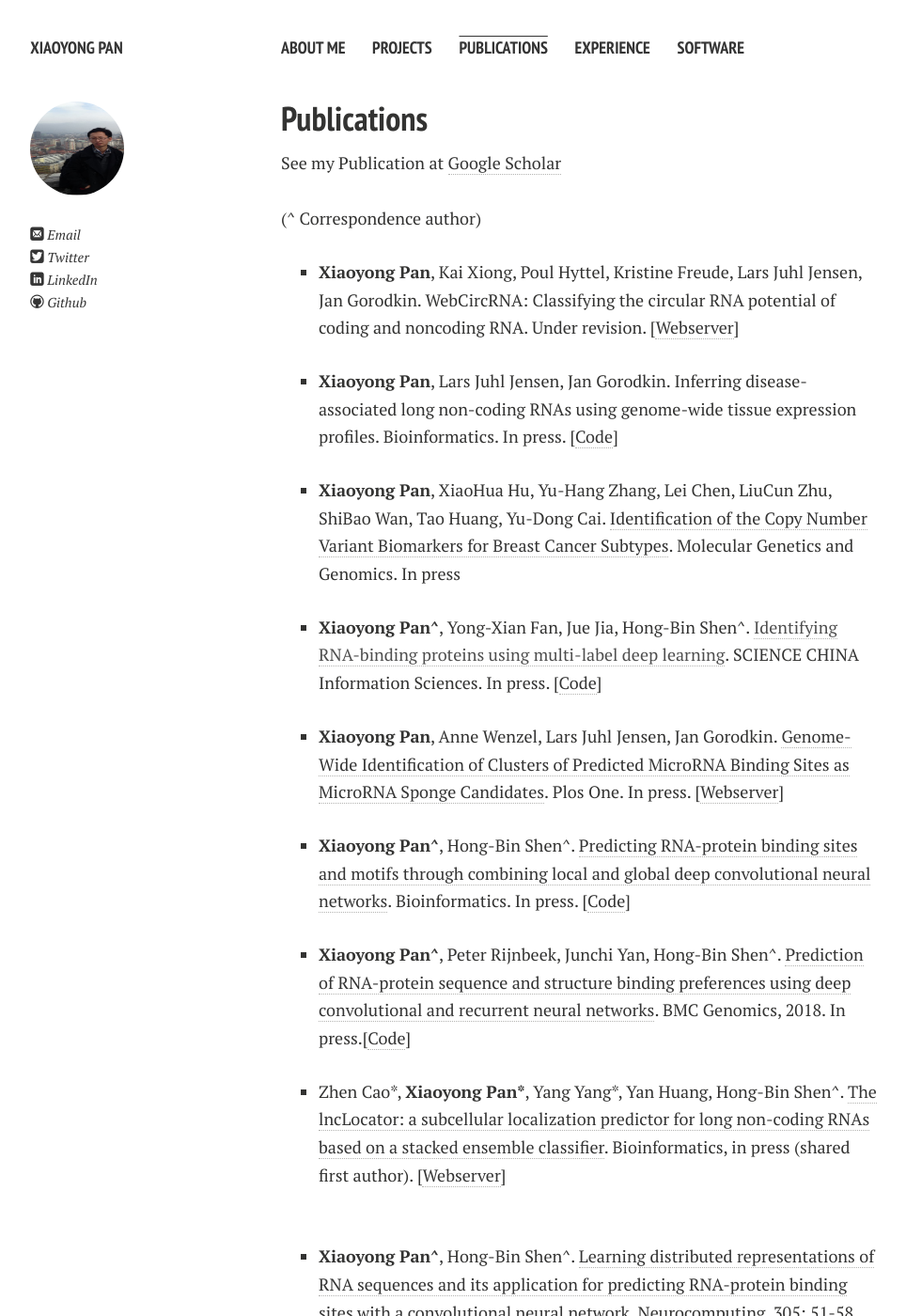
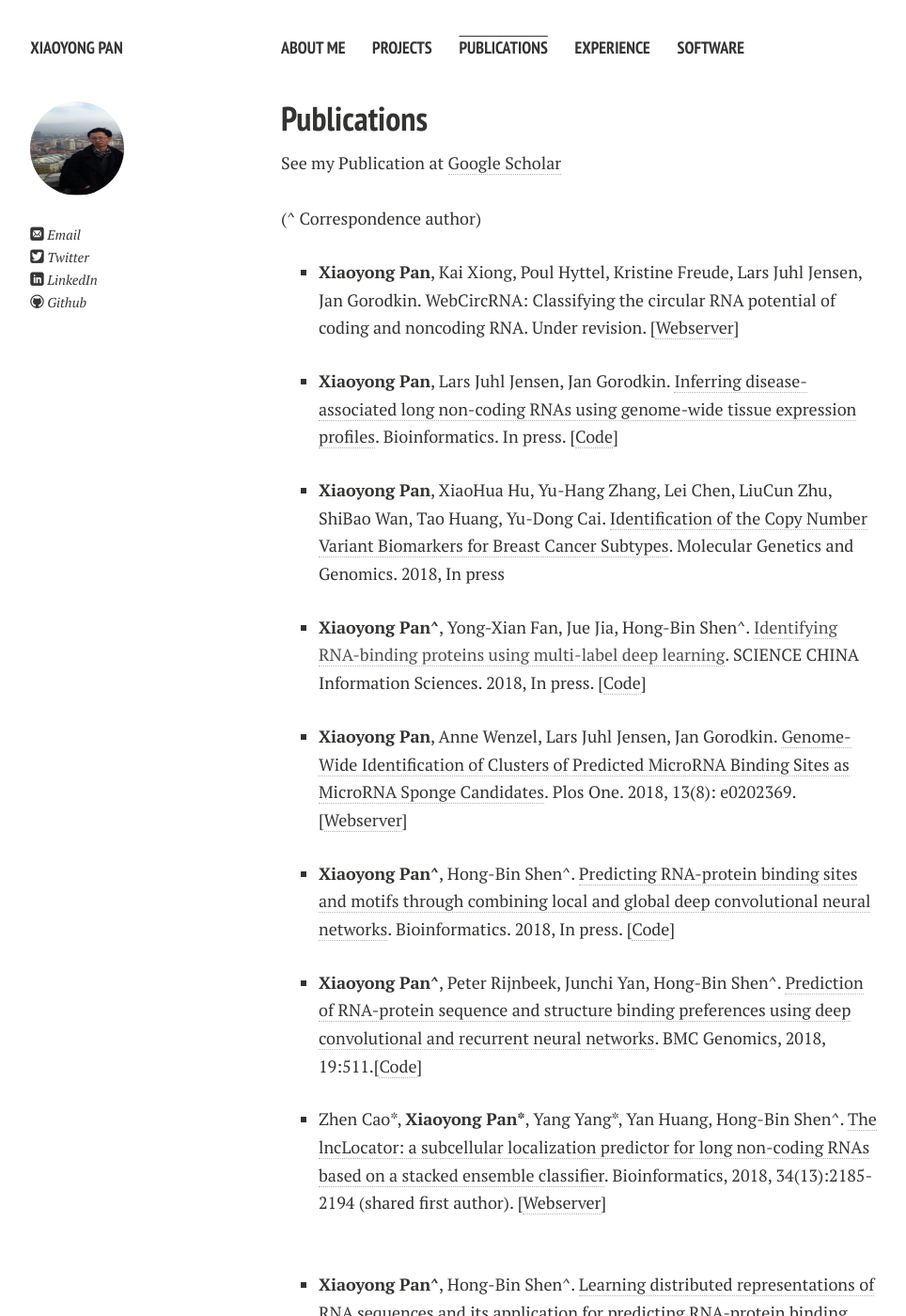
Before and after one commit to xypan1232/xypan1232.github.io, a Jekyll site: the page built from publications.md, in a window 1280 px wide and 1400 px high. Shown: the whole window at 94% size, without its empty margins (21-985 px from the left). Built offline with Jekyll 4.4.1, drawn with Linux system fonts in a browser that asks for light colours; nearby versions of some CDN libraries; Markdown is read by kramdown in place of the engine named in the settings; some of the changed text lies outside the part shown.

Commit message:
Update publications.md

```diff
--- a/publications.md
+++ b/publications.md
@@ -16,35 +16,35 @@ noncoding RNA. Under revision. [<a href="https://rth.dk/resources/webcircrna">We
   </li>
 
 <li>
-    <p><b>Xiaoyong Pan</b>, Lars Juhl Jensen, Jan Gorodkin. Inferring disease-associated long non-coding RNAs using genome-wide tissue expression profiles. Bioinformatics. In press. [<a href="https://github.com/xypan1232/DislncRF">Code</a>]</p>
+    <p><b>Xiaoyong Pan</b>, Lars Juhl Jensen, Jan Gorodkin. <a href="https://academic.oup.com/bioinformatics/advance-article-abstract/doi/10.1093/bioinformatics/bty859/5116144?redirectedFrom=fulltext">Inferring disease-associated long non-coding RNAs using genome-wide tissue expression profiles</a>. Bioinformatics. In press. [<a href="https://github.com/xypan1232/DislncRF">Code</a>]</p>
   </li>
 
 <li>
-    <p><b>Xiaoyong Pan</b>, XiaoHua Hu, Yu-Hang Zhang, Lei Chen, LiuCun Zhu, ShiBao Wan, Tao Huang, Yu-Dong Cai. <a href="https://link.springer.com/article/10.1007/s00438-018-1488-4">Identification of the Copy Number Variant Biomarkers for Breast Cancer Subtypes</a>. Molecular Genetics and Genomics. In press </p>
+    <p><b>Xiaoyong Pan</b>, XiaoHua Hu, Yu-Hang Zhang, Lei Chen, LiuCun Zhu, ShiBao Wan, Tao Huang, Yu-Dong Cai. <a href="https://link.springer.com/article/10.1007/s00438-018-1488-4">Identification of the Copy Number Variant Biomarkers for Breast Cancer Subtypes</a>. Molecular Genetics and Genomics. 2018, In press </p>
   </li>
 
  <li>
-    <p><b>Xiaoyong Pan^</b>, Yong-Xian Fan, Jue Jia, Hong-Bin Shen^. <a href="">Identifying RNA-binding proteins using multi-label deep learning</a>. SCIENCE CHINA Information Sciences. In press. [<a href="https://github.com/xypan1232/iDeepM">Code</a>]</p>
+    <p><b>Xiaoyong Pan^</b>, Yong-Xian Fan, Jue Jia, Hong-Bin Shen^. <a href="">Identifying RNA-binding proteins using multi-label deep learning</a>. SCIENCE CHINA Information Sciences. 2018, In press. [<a href="https://github.com/xypan1232/iDeepM">Code</a>]</p>
   </li>
 
 <li>
-    <p><b>Xiaoyong Pan</b>, Anne Wenzel, Lars Juhl Jensen, Jan Gorodkin. <a href="https://doi.org/10.1371/journal.pone.0202369">Genome-Wide Identification of Clusters of Predicted MicroRNA Binding Sites as MicroRNA Sponge Candidates</a>. Plos One. In press. [<a href="https://rth.dk/resources/mirnasponge/">Webserver</a>] </p>
+    <p><b>Xiaoyong Pan</b>, Anne Wenzel, Lars Juhl Jensen, Jan Gorodkin. <a href="https://doi.org/10.1371/journal.pone.0202369">Genome-Wide Identification of Clusters of Predicted MicroRNA Binding Sites as MicroRNA Sponge Candidates</a>. Plos One. 2018, 13(8): e0202369. [<a href="https://rth.dk/resources/mirnasponge/">Webserver</a>] </p>
   </li>
 
 
 <li>
-    <p><b>Xiaoyong Pan^</b>, Hong-Bin Shen^. <a href="https://academic.oup.com/bioinformatics/advance-article/doi/10.1093/bioinformatics/bty364/4990826">Predicting RNA-protein binding sites and motifs through combining local and global deep convolutional neural networks</a>. Bioinformatics. In press. [<a href="https://github.com/xypan1232/iDeepE">Code</a>]</p>
+    <p><b>Xiaoyong Pan^</b>, Hong-Bin Shen^. <a href="https://academic.oup.com/bioinformatics/advance-article/doi/10.1093/bioinformatics/bty364/4990826">Predicting RNA-protein binding sites and motifs through combining local and global deep convolutional neural networks</a>. Bioinformatics. 2018, In press. [<a href="https://github.com/xypan1232/iDeepE">Code</a>]</p>
   </li>
 
 <li>
-    <p><b>Xiaoyong Pan^</b>, Peter Rijnbeek, Junchi Yan, Hong-Bin Shen^. <a href="https://bmcgenomics.biomedcentral.com/articles/10.1186/s12864-018-4889-1">Prediction of RNA-protein sequence and structure binding preferences using deep convolutional and recurrent neural networks</a>. BMC Genomics, 2018. In press.[<a href="https://github.com/xypan1232/iDeepS">Code</a>]</p>
+    <p><b>Xiaoyong Pan^</b>, Peter Rijnbeek, Junchi Yan, Hong-Bin Shen^. <a href="https://bmcgenomics.biomedcentral.com/articles/10.1186/s12864-018-4889-1">Prediction of RNA-protein sequence and structure binding preferences using deep convolutional and recurrent neural networks</a>. BMC Genomics, 2018, 19:511.[<a href="https://github.com/xypan1232/iDeepS">Code</a>]</p>
   </li>
   <li>
-    <p>Zhen Cao*, <b>Xiaoyong Pan*</b>, Yang Yang*, Yan Huang, Hong-Bin Shen^. <a href="https://academic.oup.com/bioinformatics/advance-article-abstract/doi/10.1093/bioinformatics/bty085/4860366?redirectedFrom=fulltext">The lncLocator: a subcellular localization predictor for long non-coding RNAs based on a stacked ensemble classifier</a>. Bioinformatics, in press (shared first author). [<a href="www.csbio.sjtu.edu.cn/bioinf/lncLocator">Webserver</a>]</p>
+    <p>Zhen Cao*, <b>Xiaoyong Pan*</b>, Yang Yang*, Yan Huang, Hong-Bin Shen^. <a href="https://academic.oup.com/bioinformatics/advance-article-abstract/doi/10.1093/bioinformatics/bty085/4860366?redirectedFrom=fulltext">The lncLocator: a subcellular localization predictor for long non-coding RNAs based on a stacked ensemble classifier</a>. Bioinformatics, 2018, 34(13):2185-2194 (shared first author). [<a href="www.csbio.sjtu.edu.cn/bioinf/lncLocator">Webserver</a>]</p>
   </li>
 
   <li>
-    <p><b>Xiaoyong Pan^</b>, Hong-Bin Shen^. <a href="https://www.sciencedirect.com/science/article/pii/S0925231218304685">Learning distributed representations of RNA sequences and its application for predicting RNA-protein binding sites with a convolutional neural network</a>. Neurocomputing. 305: 51-58. [<a href="https://github.com/xypan1232/iDeepV">Code</a>]</p>
+    <p><b>Xiaoyong Pan^</b>, Hong-Bin Shen^. <a href="https://www.sciencedirect.com/science/article/pii/S0925231218304685">Learning distributed representations of RNA sequences and its application for predicting RNA-protein binding sites with a convolutional neural network</a>. Neurocomputing. 2018, 305: 51-58. [<a href="https://github.com/xypan1232/iDeepV">Code</a>]</p>
   </li>
 
   <li>
```
